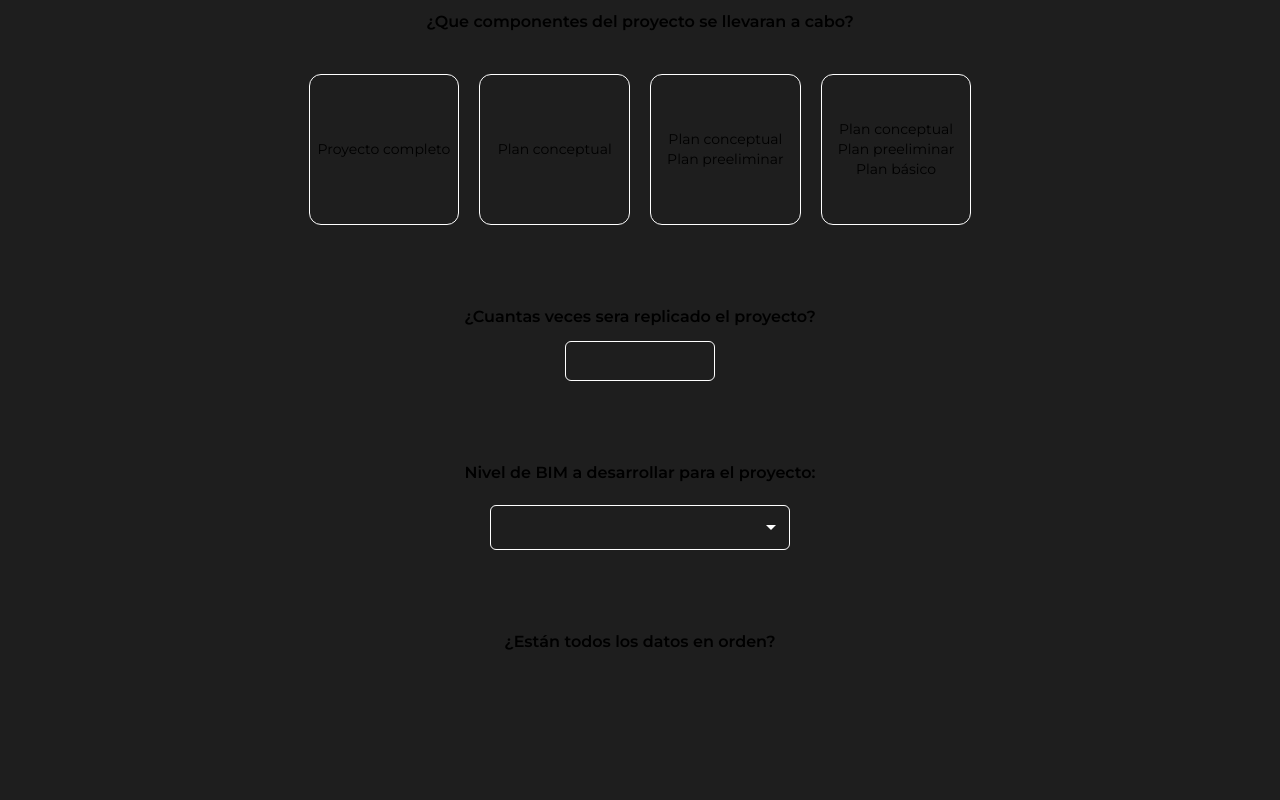
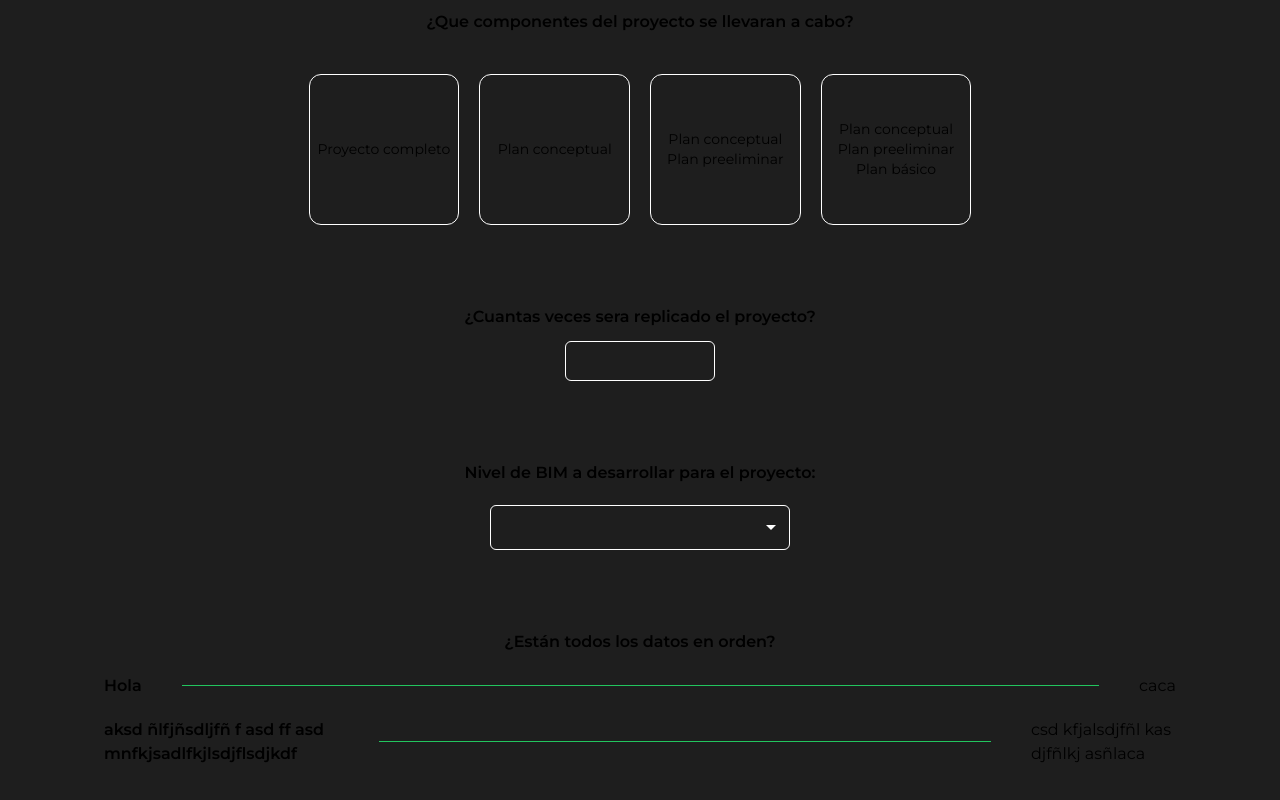
Before and after one commit to Carrasc/calc, a Next.js app: page / in a window 1280 px wide. Shown: the part 1422-2222 px from the top of the page. Built offline with nearby package versions, Linux system fonts and the light colour scheme.

Commit message:
Update Brief.js

```diff
--- a/components/Brief.js
+++ b/components/Brief.js
@@ -4,6 +4,20 @@ export default function Brief() {
 	return (
 		<div className="flex flex-col items-center justify-center w-full my-20">
 			<p className="mb-5 ">¿Están todos los datos en orden?</p>
+			<div className="flex items-center w-full justify-evenly ">
+				<div>Hola</div>
+				<div className="w-full mx-10 h-[1px] bg-green-500 "></div>
+				<div className=" font-montserrat">caca</div>
+			</div>
+			<div className="flex items-center w-full mt-5 break-all justify-evenly ">
+				<div className="">
+					aksd ñlfjñsdljfñ f asd ff asdmnfkjsadlfkjlsdjflsdjkdf
+				</div>
+				<div className="w-full mx-10 h-[1px] bg-green-500 "></div>
+				<div className=" font-montserrat">
+					csd kfjalsdjfñl kasdjfñlkj asñlaca
+				</div>
+			</div>
 		</div>
 	);
 }
```
